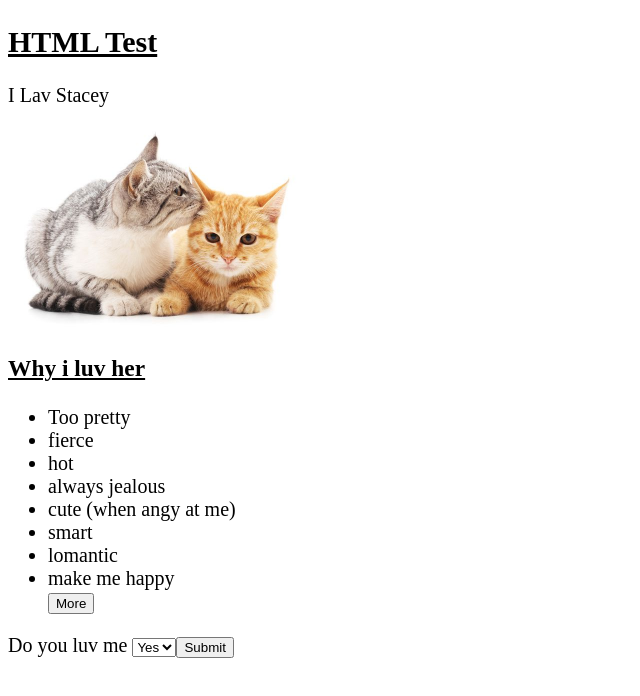
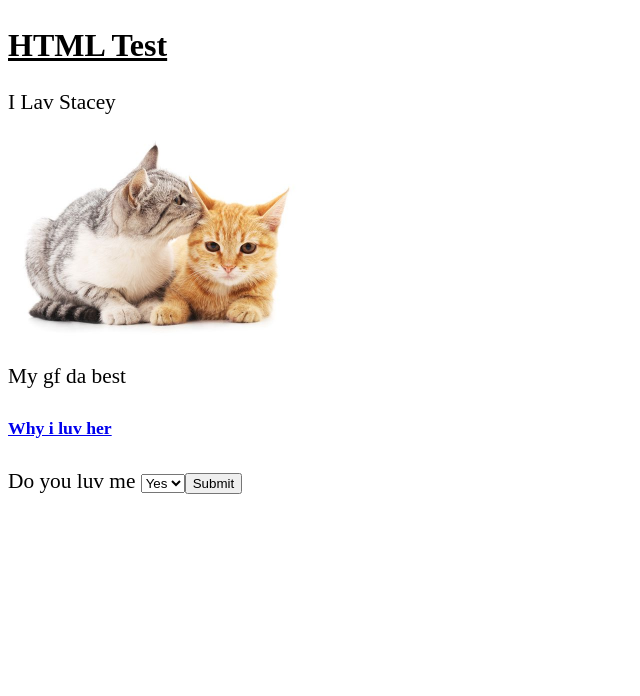
Before and after one commit to IsaacLie/mywebsite, a plain HTML site: page index.html in a window 1280 px wide. Shown: the whole page, without its empty margins (0-640 px from the left). Drawn offline with Linux system fonts and the light colour scheme.

Commit message:
Add files via upload

```diff
--- a/index.html
+++ b/index.html
@@ -19,26 +19,21 @@
   <p>I Lav Stacey</p>
 <img src = "A-gray-cat-kissing-an-orange-cat.jpg.optimal.jpg" width = "300" alt="me and u">
 
+  <p>My gf da best</p>
+
 <!-- -->
-<h3><u>Why i luv her</u></h3>
-<ul>
-  <li>Too pretty</li>
-  <li>fierce</li>
-  <li>hot</li>
-  <li>always jealous</li>
-  <li>cute (when angy at me)</li>
-  <li>smart</li>
-  <li>lomantic</li>
-  <li>make me happy</li>
-  <button>More</button>
-</ul>
+<nav>
+  <h5><a href = "why i luv her.html">Why i luv her</a></h5>
+</nav>
 
 <label for = "luv">Do you luv me
 </label>
 <select name = "Luv" id = "luv">
+  <br>
   <option value = "Yes">Yes</option>
   <option value = "No">No</option>
-<input type = "Submit" name = "luv" id = "luv">
+  <br>
+  <input type = "Submit" name = "luv" id = "luv">
 
   <!-- Project -->
 
--- a/style.css
+++ b/style.css
@@ -1,3 +1,3 @@
 body {
-    font-size: 15pt;
+    font-size: 16pt;
 }
```
Also changed, not shown: why i luv her.html (added, +31 -0 lines).
